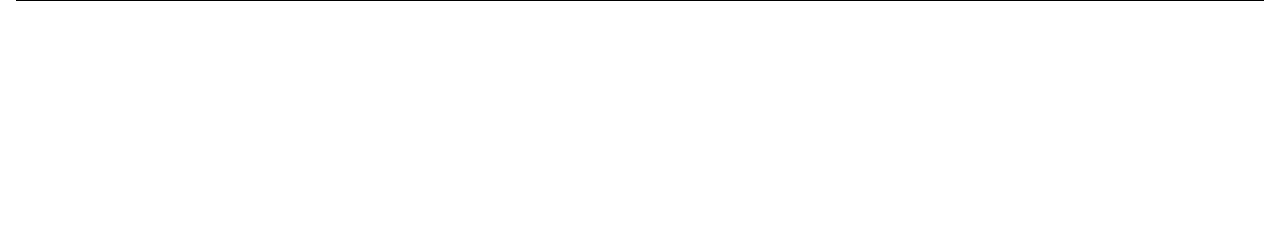
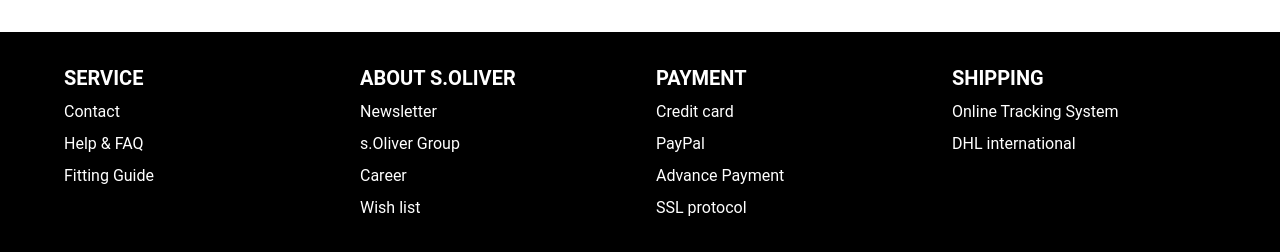
Before and after one commit to SimonHoefling/web_shop_clone, a Vue app: page / in a window 1280 px wide. Shown: the part 1950-2202 px from the top of the page. Before the commit the page ends 1983 px from the top, so only its background shows below. Built offline with nearby package versions, Linux system fonts and the light colour scheme; data requests are answered from the project's data file.

Commit message:
Added simple Footer

```diff
--- a/src/components/StoreContent.vue
+++ b/src/components/StoreContent.vue
@@ -163,13 +163,11 @@
   width: calc(100% - 2rem);
   margin: 2rem auto;
   display: flex;
-  border: 3px solid black;
 }
 
 .sidebar {
   width: 20%;
   height: 100%;
-  border: 2px solid green;
 }
 
 .heading {
@@ -178,9 +176,7 @@
   align-items: flex-end;
 }
 
-.content {
-  border: 2px solid blueviolet;
-}
+.content {}
 
 img {
   width: 100%;
--- /dev/null
+++ b/src/components/StoreFooter.vue
@@ -0,0 +1,52 @@
+<script setup lang="ts">
+</script>
+
+<template>
+  <footer class="py-8 px-4 md:px-16 text-white bg-black">
+    <div class="md:container md:mx-auto md:justify-center md:gap-8 md:grid md:grid-cols-4">
+    <!-- Column 1 -->
+    <div class="md:col-span-1 mb-8">
+      <h2 class="font-bold text-xl mb-2">SERVICE</h2>
+      <ul class="space-y-2">
+        <li><router-link to="#">Contact</router-link></li>
+        <li><router-link to="#">Help & FAQ</router-link></li>
+        <li><router-link to="#">Fitting Guide</router-link></li>
+      </ul>
+    </div>
+
+    <!-- Column 2 -->
+    <div class="md:col-span-1 mb-8">
+      <h2 class="font-bold text-xl mb-2">ABOUT S.OLIVER</h2>
+      <ul class="space-y-2">
+        <li><router-link to="#">Newsletter</router-link></li>
+        <li><router-link to="#">s.Oliver Group</router-link></li>
+        <li><router-link to="#">Career</router-link></li>
+        <li><router-link to="#">Wish list</router-link></li>
+      </ul>
+    </div>
+
+    <!-- Column 3 -->
+    <div class="md:col-span-1 mb-8">
+      <h2 class="font-bold text-xl mb-2">PAYMENT</h2>
+      <ul class="space-y-2">
+        <li><router-link to="#">Credit card</router-link></li>
+        <li><router-link to="#">PayPal</router-link></li>
+        <li><router-link to="#">Advance Payment</router-link></li>
+        <li><router-link to="#">SSL protocol</router-link></li>
+      </ul>
+    </div>
+
+    <!-- Column 4 -->
+    <div class="md:col-span-1 mb-8">
+      <h2 class="font-bold text-xl mb-2">SHIPPING</h2>
+      <ul class="space-y-2">
+        <li><router-link to="#">Online Tracking System</router-link></li>
+        <li><router-link to="#">DHL international</router-link></li>
+      </ul>
+    </div>
+    </div>
+  </footer>
+</template>
+
+<style scoped>
+</style>
--- a/src/components/StoreNavbar.vue
+++ b/src/components/StoreNavbar.vue
@@ -42,8 +42,8 @@
     </div>
 
     <div class="hidden md:flex space-x-4">
-      <a href="#" @click="selectGender('women')" :class="{ 'active': selectedGender === 'women' }">WOMAN</a>
-      <a href="#" @click="selectGender('men')" :class="{ 'active': selectedGender === 'men' }">MAN</a>
+      <router-link to="#" @click="selectGender('women')" :class="{ 'active': selectedGender === 'women' }">WOMAN</router-link>
+      <router-link to="#" @click="selectGender('men')" :class="{ 'active': selectedGender === 'men' }">MAN</router-link>
     </div>
 
 
@@ -52,22 +52,22 @@
     </div>
 
     <div class="hidden md:flex space-x-4">
-      <a href="#" class="nav-item">
+      <router-link to="#" class="nav-item">
         <font-awesome-icon :icon="['fas', 'globe']" style="color: #000000; font-size: 1.5rem;" />
         Shops
-      </a>
-      <a href="#" class="nav-item">
+      </router-link>
+      <router-link to="#" class="nav-item">
         <font-awesome-icon :icon="['fas', 'user']" style="color: #000000; font-size: 1.5rem;" />
         My account
-      </a>
-      <a href="#" class="nav-item">
+      </router-link>
+      <router-link to="#" class="nav-item">
         <font-awesome-icon :icon="['fas', 'heart']" style="color: #000000; font-size: 1.5rem;" />
         Wishlist
-      </a>
-      <a href="#" class="nav-item">
+      </router-link>
+      <router-link to="#" class="nav-item">
         <font-awesome-icon :icon="['fas', 'bag-shopping']" style="color: #000000; font-size: 1.5rem;" />
         Cart
-      </a>
+      </router-link>
     </div>
   </nav>
 </template>
--- a/src/views/StoreView.vue
+++ b/src/views/StoreView.vue
@@ -1,6 +1,7 @@
 <script setup lang="ts">
 import StoreNavbar from '../components/StoreNavbar.vue';
 import StoreContent from '../components/StoreContent.vue';
+import StoreFooter from '../components/StoreFooter.vue';
 import { ref } from 'vue';
 
 let selectedGender = ref(''); // Initialize selectedGender in your parent component
@@ -10,5 +11,6 @@
   <div>
     <StoreNavbar @update:selectedGender="selectedGender = $event" />
     <StoreContent :selectedGender="selectedGender" />
+    <StoreFooter />
   </div>
 </template>
```
